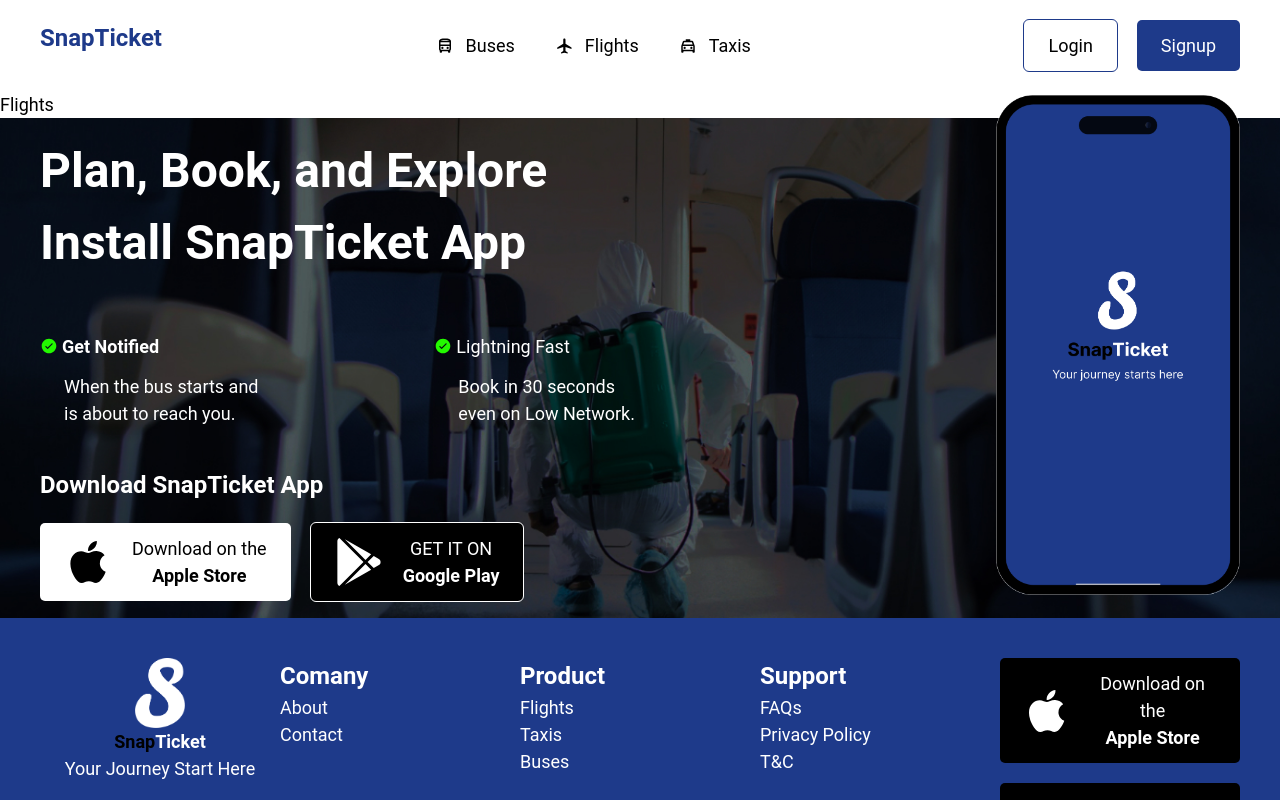
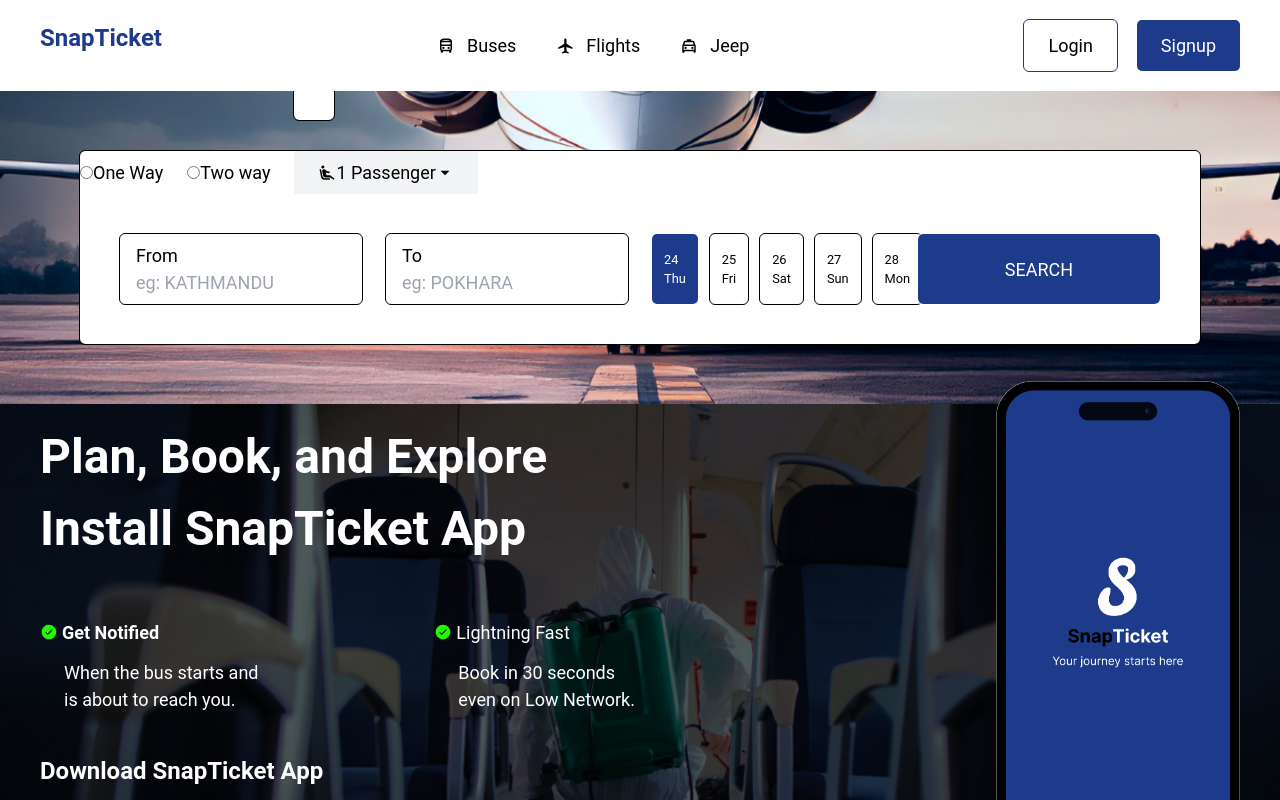
Before and after one commit to ujjwalbasnyat/snapticket, a Next.js app: page /flights in a window 1280 px wide. Shown: the top 800 px of the page. Built offline with nearby package versions, Linux system fonts and the light colour scheme.

Commit message:
flight booking frontend design

```diff
--- a/src/app/(root)/flights/page.tsx
+++ b/src/app/(root)/flights/page.tsx
@@ -1,5 +1,115 @@
-import React from "react";
+'use client'
+import React, {useState} from "react";
+import { GoPlus } from "react-icons/go";
+import { BiMinus } from "react-icons/bi";
+import { datepicker } from "@/components/constant";
+import { IoMdArrowDropdown } from "react-icons/io";
+import { MdOutlineAirlineSeatReclineExtra } from "react-icons/md";
+import Plane from '../../../../public/images/myPlane.png';
+
 
 export default function Flights() {
-	return <div>Flights</div>;
+	const[showCounter, setShowCounter] = useState(false)
+	const[count, setCount] = useState(1)
+	const[count2, setCount2] = useState(0)
+	const[selectedIndex, setSelectedIndex] = useState(0)
+
+	const handleClick = () => {
+		setShowCounter(!showCounter)
+	}
+
+	const handleItemClick = (index) => {
+		setSelectedIndex(index)
+	}
+
+
+	function Counter() {
+
+		const increment = () => {
+
+				setCount(count + 1)
+
+		}
+
+		const decrement = () => {
+			if(count!==0){
+				setCount(count => (count > 1 ? count -1 : 1))
+			}
+		}
+		return(
+			<div className="flex justify-between">
+				<div className="flex gap-2">
+					<strong>Adult</strong>
+					<p>12 yrs & above</p>
+				</div>
+				<div className=" flex justify-between items-center outline outline-1 outline-secondary rounded-sm">
+				<button onClick={decrement}><BiMinus/></button>
+				<div className="bg-secondary px-3">{count}</div>
+				<button onClick={increment}><GoPlus/></button>
+				</div>
+			</div>
+		)
+	}
+	function SecondCounter(){
+
+	const increment2 = () => {
+		setCount2(count2+1)
+	}
+
+	const decrement2 = () => {
+		if(count2!==0){
+			setCount2(count2 - 1)
+		}
+	}
+		return(
+			<div>
+				<div className="flex gap-2">
+					<strong>Child</strong>
+					<p>12 yrs & below</p>
+				</div>
+				<div className=" flex justify-between items-center outline outline-1 outline-secondary rounded-sm">
+				<button onClick={decrement2}><BiMinus/></button>
+				<div className="bg-secondary px-3">{count2}</div>
+				<button onClick={increment2}><GoPlus/></button>
+				</div>
+			</div>
+		)
+	}
+
+	const TotalSum = count + count2;
+
+	return(
+		<div className="p-10  bg-center bg-no-repeat" style={{backgroundImage: `url(${Plane.src})`}}>
+			<div className="grid grid-cols-1 mx-10 justify-center md:outline md:outline-1 md:outline-black-600 my-5 rounded-sm">
+
+				<div className=" bg-background  rounded-sm grid grid-rows-1">
+					<div className="flex gap-6  items-center">
+					<form className="flex gap-6">
+						<label><input type = "radio" name = "n_way" id = "one_way" value = "One Way" />One Way</label>
+						<label><input type = "radio" name = "n_way" id = "two_way" value = "Two Way"/>Two way</label>
+					</form>
+						<div>
+							<div className="absolute top-20 outline outline-1 outline-black-600 p-5 rounded-sm bg-background z-30">{showCounter && <Counter/>} {showCounter && <SecondCounter/>}</div>
+							<button onClick={handleClick} className=" bg-secondary px-6 py-2 flex items-center justify-between"><MdOutlineAirlineSeatReclineExtra/><div>{TotalSum} Passenger</div><IoMdArrowDropdown/></button>
+						</div>
+					</div>
+					<div className="grid grid-rows-4 md:grid-rows-1 md:grid-cols-4 md:justify-between gap-6  p-10 md:rounded-sm">
+
+						<div className="outline outline-1 outline-black-600 rounded-sm px-4 py-2">
+							<label>From<input type="text" placeholder="eg: KATHMANDU" className="focus:outline-none"/></label>
+						</div>
+						<div className="outline outline-1 outline-black-600 rounded-sm px-4 py-2">
+							<label>To <br/><input type="text" placeholder="eg: POKHARA" className="focus:outline-none"/></label>
+						</div>
+						<ul className="flex justify-between items-center gap-3">
+							{datepicker.map((datepicker, index)=>( <li className={`cursor-pointer text-tag px-3 py-4 rounded-sm ${selectedIndex === index ? ' bg-primary text-background' : 'outline outline-1 outline-black-600'}`}  key={index} onClick={()=>handleItemClick(index)}>{datepicker}</li>))}</ul>
+						<button className="outline outline-1 bg-primary text-background rounded-sm font-normal md:w-full w-80">
+						SEARCH
+						</button>
+					</div>
+
+				</div>
+			</div>
+		</div>
+	)
 }
--- a/src/components/constant.tsx
+++ b/src/components/constant.tsx
@@ -21,7 +21,7 @@
         path: "/flights"
     },
     {
-        name : "Taxis",
+        name : "Jeep",
         icon: <MdOutlineLocalTaxi/>,
         path: "/taxis"
     },
@@ -31,3 +31,5 @@
 export const subHeadline = "All your travel in one place just a click away";
 
 export const transportOptions = ['Bus', 'Flight', 'Taxi']
+
+export const datepicker = ['24 Thu', '25 Fri', '26 Sat', '27 Sun', '28 Mon']
```
Also changed, not shown: public/images/myPlane.png (added), public/images/plane.jpg (added).
